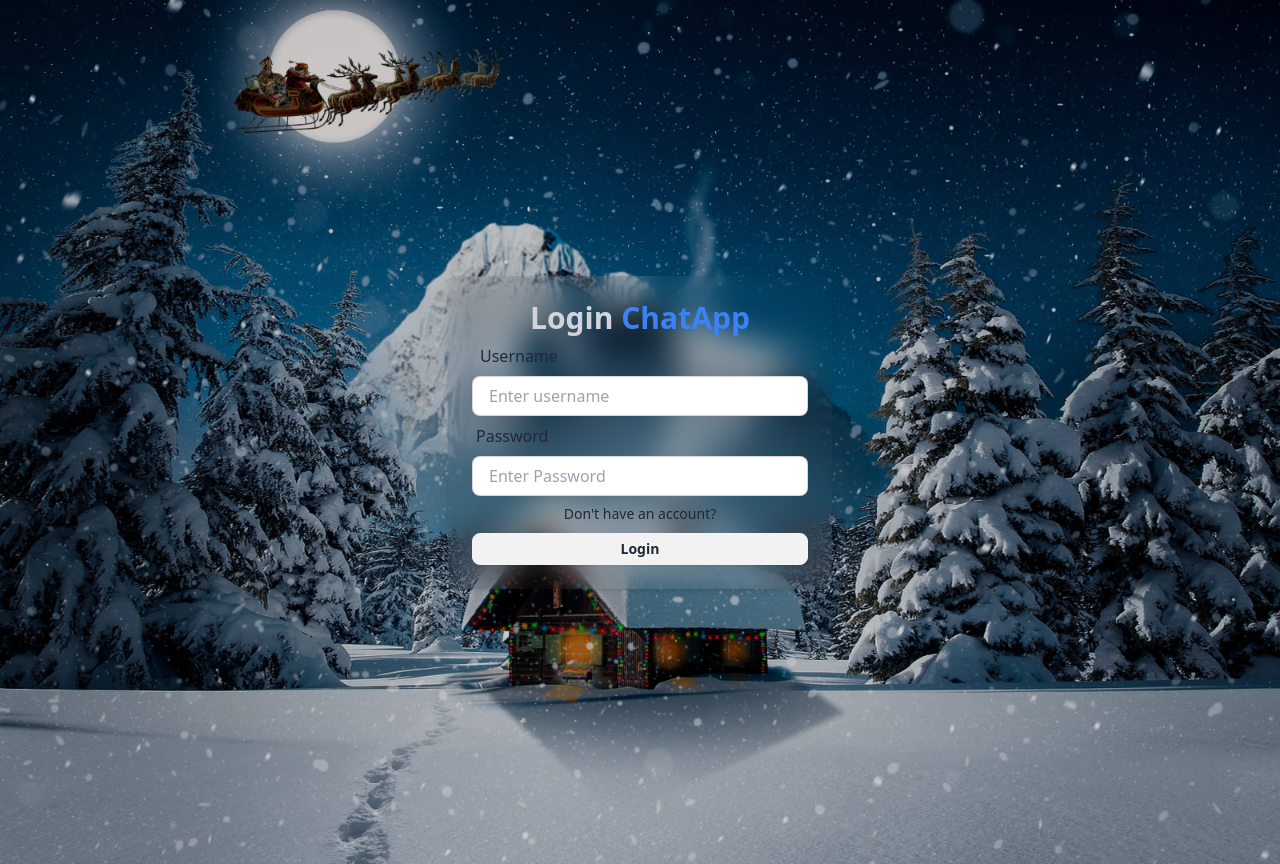
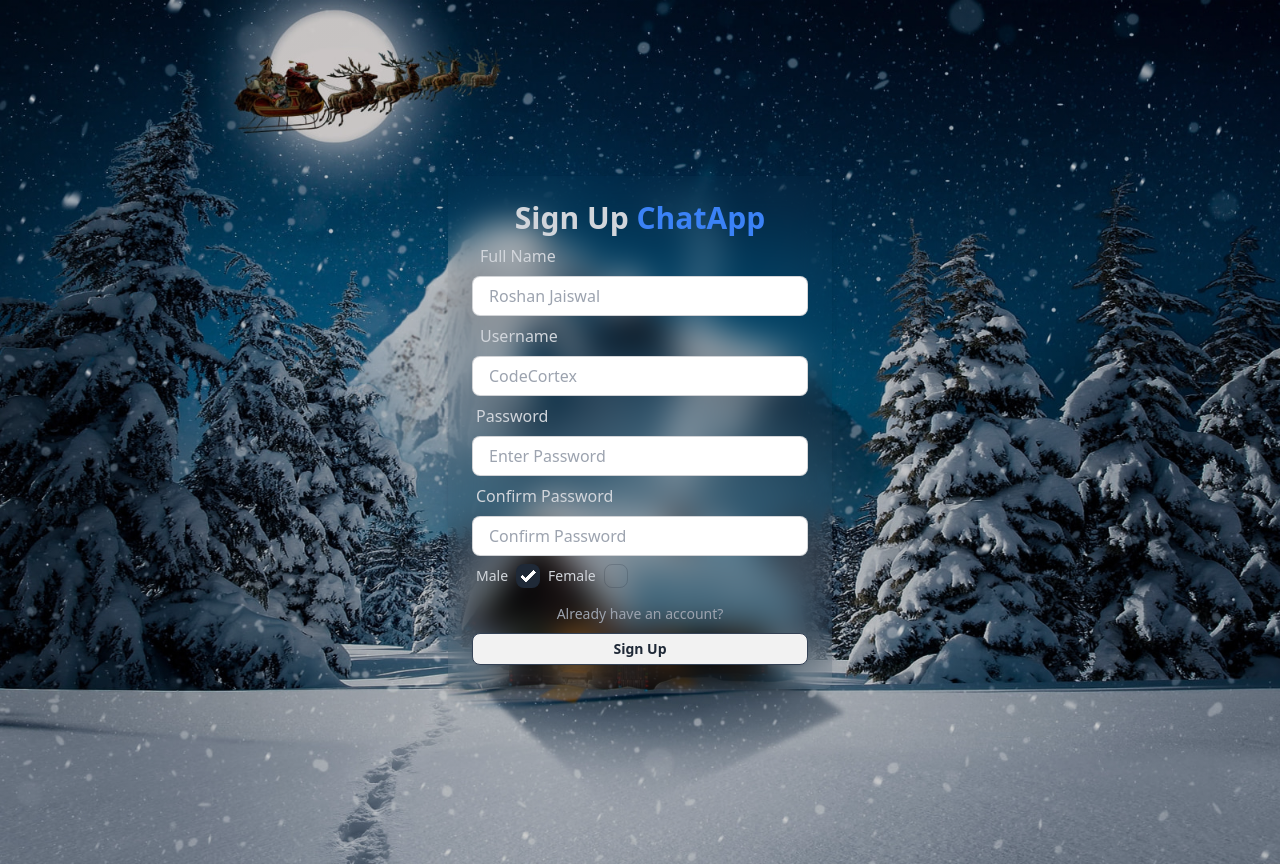
Before and after one commit to CodeCortex/chatApp, a React (Vite) app in the folder frontend/: page /Signup in a window 1280 px wide. Built offline with nearby package versions, Linux system fonts and the light colour scheme.

Commit message:
Signup setup

```diff
--- a/frontend/src/App.jsx
+++ b/frontend/src/App.jsx
@@ -1,12 +1,13 @@
 
 import "./App.css";
 import Login from "./pages/login/Login";
+import SignUp from "./pages/signup/SignUp";
 
 function App() {
 
   return (
     <div className="p-4 h-screen flex items-center justify-center">
-      <Login/>
+      <SignUp/>
     </div>
   );
 }
--- /dev/null
+++ b/frontend/src/pages/signup/GenderCheckbox.jsx
@@ -0,0 +1,19 @@
+const GenderCheckbox = () => {
+  return (
+    <div className="flex">
+      <div className="form-control">
+        <label className="label gap-2 cursor-pointer">
+          <span className="label-text text-gray-300">Male</span>
+          <input type="checkbox" defaultChecked className="checkbox" />
+        </label>
+      </div>
+      <div className="form-control">
+        <label className="label gap-2 cursor-pointer">
+          <span className="label-text text-gray-300">Female</span>
+          <input type="checkbox" className="checkbox" />
+        </label>
+      </div>
+    </div>
+  );
+};
+export default GenderCheckbox;
--- a/frontend/src/pages/signup/SignUp.jsx
+++ b/frontend/src/pages/signup/SignUp.jsx
@@ -1,10 +1,62 @@
+import GenderCheckbox from "./GenderCheckbox";
+const SignUp = () => {
+	return (
+		<div className='flex flex-col items-center justify-center min-w-96 mx-auto'>
+			<div className='w-full p-6 rounded-lg shadow-md bg-gray-400 bg-clip-padding backdrop-filter backdrop-blur-lg bg-opacity-0'>
+				<h1 className='text-3xl font-semibold text-center text-gray-300'>
+					Sign Up <span className='text-blue-500'> ChatApp</span>
+				</h1>
 
-const SignUp = () => {
-  return (
-    <div>
-      SignUp
-    </div>
-  )
-}
+				<form>
+					<div>
+						<label className='label p-2'>
+							<span className='text-base text-gray-300 label-text'>Full Name</span>
+						</label>
+						<input type='text' placeholder='Roshan Jaiswal' className='w-full input input-bordered  h-10' />
+					</div>
 
-export default SignUp
+					<div>
+						<label className='label p-2 '>
+							<span className='text-base text-gray-300 label-text'>Username</span>
+						</label>
+						<input type='text' placeholder='CodeCortex' className='w-full input input-bordered h-10' />
+					</div>
+
+					<div>
+						<label className='label'>
+							<span className='text-base text-gray-300 label-text'>Password</span>
+						</label>
+						<input
+							type='password'
+							placeholder='Enter Password'
+							className='w-full input input-bordered h-10'
+						/>
+					</div>
+
+					<div>
+						<label className='label'>
+							<span className='text-base text-gray-300 label-text'>Confirm Password</span>
+						</label>
+						<input
+							type='password'
+							placeholder='Confirm Password'
+							className='w-full input input-bordered h-10'
+						/>
+					</div>
+                    {/* gender check boxx */}
+
+					<GenderCheckbox />
+
+					<a className='text-sm text-gray-400 hover:underline hover:text-blue-600 mt-2 inline-block' href='#'>
+						Already have an account?
+					</a>
+
+					<div>
+						<button className='btn btn-block btn-sm mt-2 border border-slate-700'>Sign Up</button>
+					</div>
+				</form>
+			</div>
+		</div>
+	);
+};
+export default SignUp;
```
